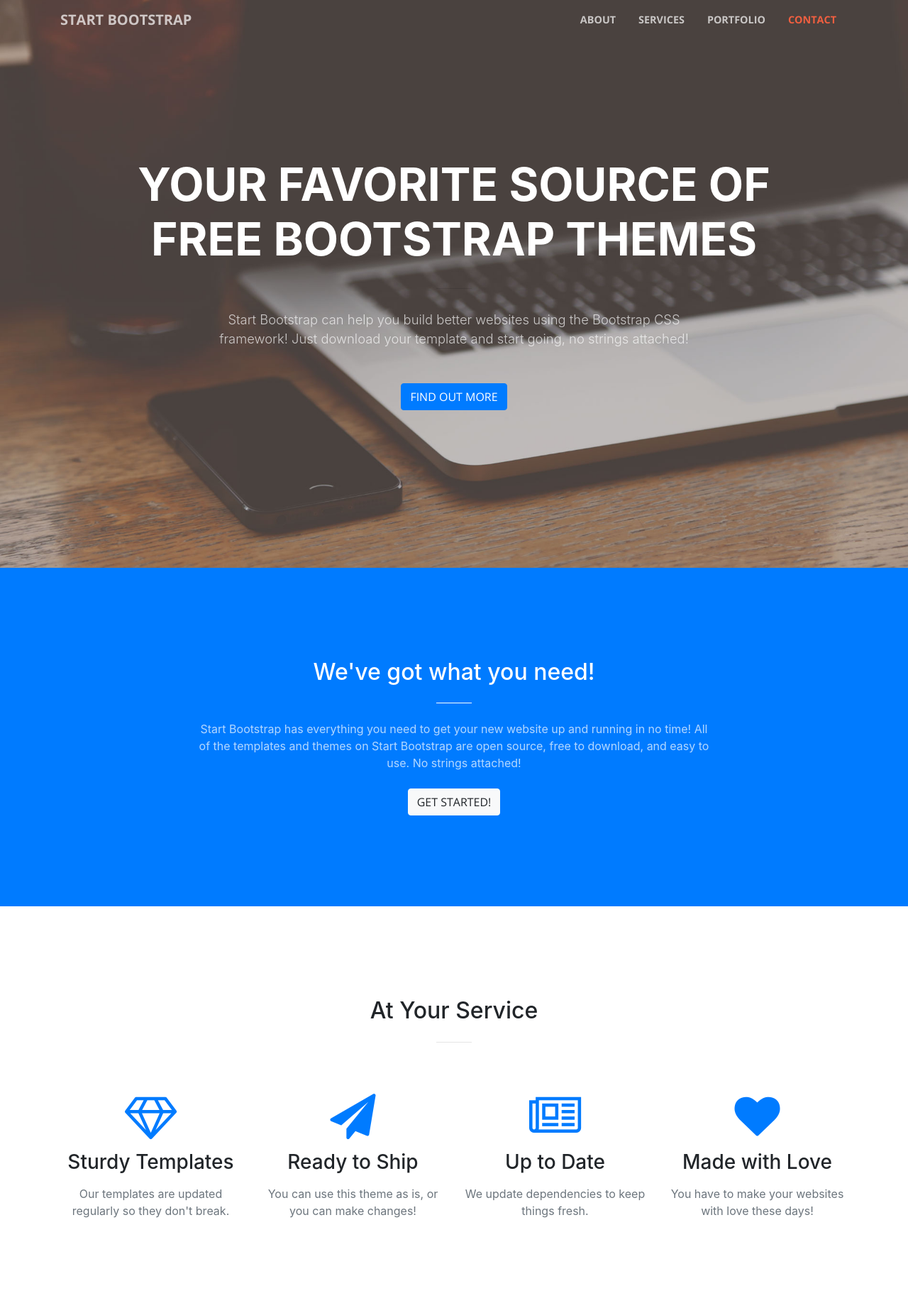
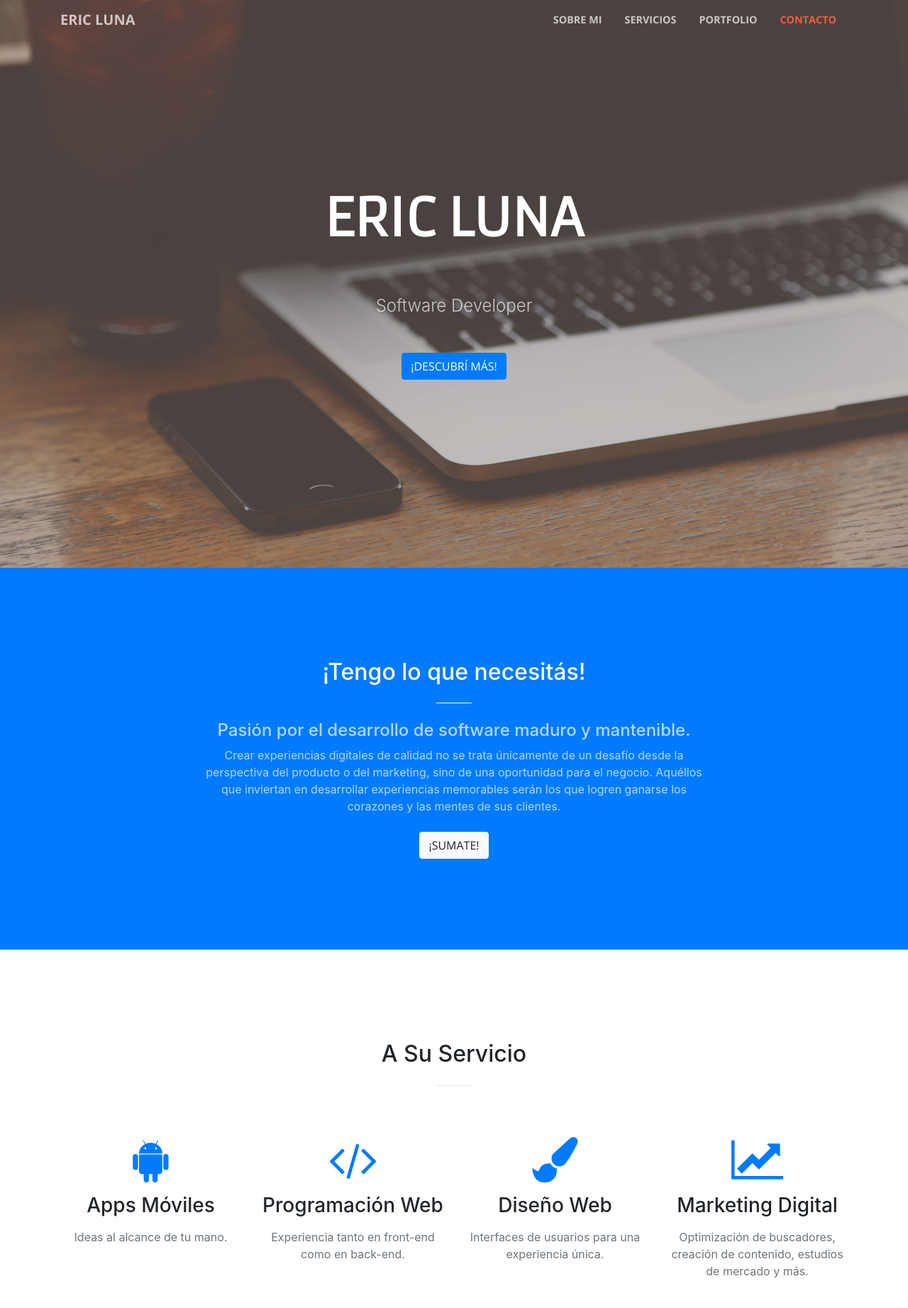
Before and after one commit to Eric-Luna/Eric-Luna.github.io, a website with bundled scripts: page index.html in a window 1280 px wide. Shown: the top 1843 px of the page at 71% size. Built offline with nearby package versions, Linux system fonts and the light colour scheme.

```diff
--- a/css/creative.css
+++ b/css/creative.css
@@ -93,7 +93,7 @@
   font-weight: 700;
   text-transform: uppercase;
   color: #F05F40;
-  font-family: 'Open Sans', 'Helvetica Neue', Arial, sans-serif;
+  font-family: 'Helvetica Neue', Arial, sans-serif;
 }
 
 #mainNav .navbar-brand:focus, #mainNav .navbar-brand:hover {
--- a/index.html
+++ b/index.html
@@ -1,5 +1,5 @@
 <!DOCTYPE html>
-<html lang="en">
+<html lang="es">
 
   <head>
 
@@ -8,7 +8,7 @@
     <meta name="description" content="">
     <meta name="author" content="">
 
-    <title>Creative - Start Bootstrap Theme</title>
+    <title>Eric Luna - Software Developer</title>
 
     <!-- Bootstrap core CSS -->
     <link href="vendor/bootstrap/css/bootstrap.min.css" rel="stylesheet">
@@ -17,6 +17,7 @@
     <link href="vendor/font-awesome/css/font-awesome.min.css" rel="stylesheet" type="text/css">
     <link href='https://fonts.googleapis.com/css?family=Open+Sans:300italic,400italic,600italic,700italic,800italic,400,300,600,700,800' rel='stylesheet' type='text/css'>
     <link href='https://fonts.googleapis.com/css?family=Merriweather:400,300,300italic,400italic,700,700italic,900,900italic' rel='stylesheet' type='text/css'>
+    <link href="https://fonts.googleapis.com/css?family=Armata" rel="stylesheet" type='text/css'>
 
     <!-- Plugin CSS -->
     <link href="vendor/magnific-popup/magnific-popup.css" rel="stylesheet">
@@ -31,23 +32,23 @@
     <!-- Navigation -->
     <nav class="navbar navbar-expand-lg navbar-light fixed-top" id="mainNav">
       <div class="container">
-        <a class="navbar-brand js-scroll-trigger" href="#page-top">Start Bootstrap</a>
+        <a class="navbar-brand js-scroll-trigger" href="#page-top">Eric Luna</a>
         <button class="navbar-toggler navbar-toggler-right" type="button" data-toggle="collapse" data-target="#navbarResponsive" aria-controls="navbarResponsive" aria-expanded="false" aria-label="Toggle navigation">
           <span class="navbar-toggler-icon"></span>
         </button>
         <div class="collapse navbar-collapse" id="navbarResponsive">
           <ul class="navbar-nav ml-auto">
             <li class="nav-item">
-              <a class="nav-link js-scroll-trigger" href="#about">About</a>
+              <a class="nav-link js-scroll-trigger" href="#about">Sobre Mi</a>
             </li>
             <li class="nav-item">
-              <a class="nav-link js-scroll-trigger" href="#services">Services</a>
+              <a class="nav-link js-scroll-trigger" href="#services">Servicios</a>
             </li>
             <li class="nav-item">
               <a class="nav-link js-scroll-trigger" href="#portfolio">Portfolio</a>
             </li>
             <li class="nav-item">
-              <a class="nav-link js-scroll-trigger" href="#contact">Contact</a>
+              <a class="nav-link js-scroll-trigger" href="#contact">Contacto</a>
             </li>
           </ul>
         </div>
@@ -58,14 +59,14 @@
       <div class="container my-auto">
         <div class="row">
           <div class="col-lg-10 mx-auto">
-            <h1 class="text-uppercase">
-              <strong>Your Favorite Source of Free Bootstrap Themes</strong>
+            <h1 class="text-uppercase" style="font-family:Armata; font-size:4.5em">
+              <strong>Eric Luna</strong>
             </h1>
             <hr>
           </div>
           <div class="col-lg-8 mx-auto">
-            <p class="text-faded mb-5">Start Bootstrap can help you build better websites using the Bootstrap CSS framework! Just download your template and start going, no strings attached!</p>
-            <a class="btn btn-primary btn-xl js-scroll-trigger" href="#about">Find Out More</a>
+            <p class="text-faded mb-5" style="font-size:1.5em">Software Developer</p>
+            <a class="btn btn-primary btn-xl js-scroll-trigger" href="#about">¡Descubrí más!</a>
           </div>
         </div>
       </div>
@@ -75,10 +76,13 @@
       <div class="container">
         <div class="row">
           <div class="col-lg-8 mx-auto text-center">
-            <h2 class="section-heading text-white">We've got what you need!</h2>
+            <h2 class="section-heading text-white">¡Tengo lo que necesitás!</h2>
             <hr class="light my-4">
-            <p class="text-faded mb-4">Start Bootstrap has everything you need to get your new website up and running in no time! All of the templates and themes on Start Bootstrap are open source, free to download, and easy to use. No strings attached!</p>
-            <a class="btn btn-light btn-xl js-scroll-trigger" href="#services">Get Started!</a>
+            <h4 class="text-faded">Pasión por el desarrollo de software maduro y mantenible.</h4>
+            <p class="text-faded mb-4">
+              Crear experiencias digitales de calidad no se trata únicamente de un desafío desde la perspectiva del producto o del marketing,
+              sino de una oportunidad para el negocio. Aquéllos que inviertan en desarrollar experiencias memorables serán los que logren ganarse los corazones y las mentes de sus clientes.</p>
+            <a class="btn btn-light btn-xl js-scroll-trigger" href="#services">¡Sumate!</a>
           </div>
         </div>
       </div>
@@ -88,7 +92,7 @@
       <div class="container">
         <div class="row">
           <div class="col-lg-12 text-center">
-            <h2 class="section-heading">At Your Service</h2>
+            <h2 class="section-heading">A Su Servicio</h2>
             <hr class="my-4">
           </div>
         </div>
@@ -97,30 +101,30 @@
         <div class="row">
           <div class="col-lg-3 col-md-6 text-center">
             <div class="service-box mt-5 mx-auto">
-              <i class="fa fa-4x fa-diamond text-primary mb-3 sr-icons"></i>
-              <h3 class="mb-3">Sturdy Templates</h3>
-              <p class="text-muted mb-0">Our templates are updated regularly so they don't break.</p>
+              <i class="fa fa-4x fa-android text-primary mb-3 sr-icons"></i>
+              <h3 class="mb-3">Apps Móviles</h3>
+              <p class="text-muted mb-0">Ideas al alcance de tu mano.</p>
             </div>
           </div>
           <div class="col-lg-3 col-md-6 text-center">
             <div class="service-box mt-5 mx-auto">
-              <i class="fa fa-4x fa-paper-plane text-primary mb-3 sr-icons"></i>
-              <h3 class="mb-3">Ready to Ship</h3>
-              <p class="text-muted mb-0">You can use this theme as is, or you can make changes!</p>
+              <i class="fa fa-4x fa-code text-primary mb-3 sr-icons"></i>
+              <h3 class="mb-3">Programación Web</h3>
+              <p class="text-muted mb-0">Experiencia tanto en front-end como en back-end.</p>
             </div>
           </div>
           <div class="col-lg-3 col-md-6 text-center">
             <div class="service-box mt-5 mx-auto">
-              <i class="fa fa-4x fa-newspaper-o text-primary mb-3 sr-icons"></i>
-              <h3 class="mb-3">Up to Date</h3>
-              <p class="text-muted mb-0">We update dependencies to keep things fresh.</p>
+              <i class="fa fa-4x fa-paint-brush text-primary mb-3 sr-icons"></i>
+              <h3 class="mb-3">Diseño Web</h3>
+              <p class="text-muted mb-0">Interfaces de usuarios para una experiencia única.</p>
             </div>
           </div>
           <div class="col-lg-3 col-md-6 text-center">
             <div class="service-box mt-5 mx-auto">
-              <i class="fa fa-4x fa-heart text-primary mb-3 sr-icons"></i>
-              <h3 class="mb-3">Made with Love</h3>
-              <p class="text-muted mb-0">You have to make your websites with love these days!</p>
+              <i class="fa fa-4x fa-line-chart text-primary mb-3 sr-icons"></i>
+              <h3 class="mb-3">Marketing Digital</h3>
+              <p class="text-muted mb-0">Optimización de buscadores, creación de contenido, estudios de mercado y más.</p>
             </div>
           </div>
         </div>
@@ -224,31 +228,31 @@
       </div>
     </section>
 
-    <section class="bg-dark text-white">
+    <!-- <section class="bg-dark text-white">
       <div class="container text-center">
         <h2 class="mb-4">Free Download at Start Bootstrap!</h2>
         <a class="btn btn-light btn-xl sr-button" href="http://startbootstrap.com/template-overviews/creative/">Download Now!</a>
       </div>
-    </section>
+    </section> -->
 
     <section id="contact">
       <div class="container">
         <div class="row">
           <div class="col-lg-8 mx-auto text-center">
-            <h2 class="section-heading">Let's Get In Touch!</h2>
+            <h2 class="section-heading">¡Sincronicemos!</h2>
             <hr class="my-4">
-            <p class="mb-5">Ready to start your next project with us? That's great! Give us a call or send us an email and we will get back to you as soon as possible!</p>
+            <p class="mb-5">¿Listo para darle vida a tu proyecto?  Seguime o mandame un mail y nos ponemos en contacto.</p>
           </div>
         </div>
         <div class="row">
           <div class="col-lg-4 ml-auto text-center">
-            <i class="fa fa-phone fa-3x mb-3 sr-contact"></i>
-            <p>123-456-6789</p>
+            <i class="fa fa-instagram fa-3x mb-3 sr-contact"></i>
+            <p><a href="https://www.instagram.com/ericlvna">/ericlvna</a></p>
           </div>
           <div class="col-lg-4 mr-auto text-center">
             <i class="fa fa-envelope-o fa-3x mb-3 sr-contact"></i>
             <p>
-              <a href="mailto:your-email@your-domain.com">feedback@startbootstrap.com</a>
+              <a href="mailto:luna.eric.santiago@gmail.com">luna.eric.santiago@gmail.com</a>
             </p>
           </div>
         </div>
```
